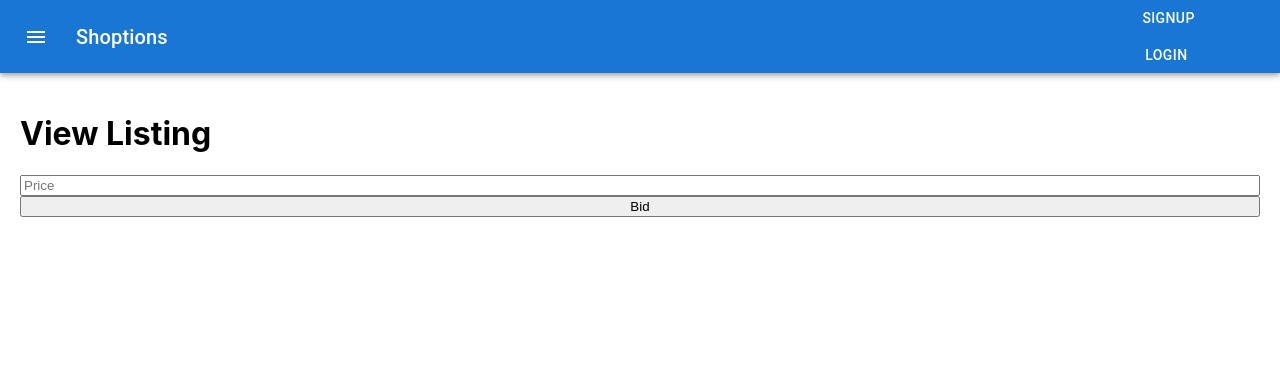
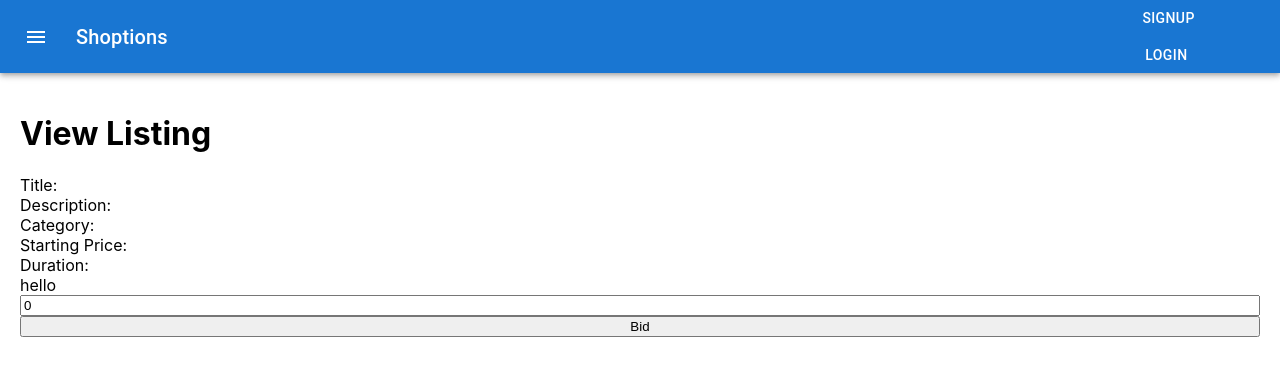
Before and after one commit to menothe/shoptions, a React (Create React App) app in the folder ui/: page /view-listing/1 in a window 1280 px wide. Shown: the top 376 px of the page. Built offline with nearby package versions, Linux system fonts and the light colour scheme.

Commit message:
get a countdown timer working

```diff
--- a/ui/package.json
+++ b/ui/package.json
@@ -16,6 +16,7 @@
     "js-cookie": "^3.0.5",
     "react": "^18.2.0",
     "react-cookie": "^7.1.4",
+    "react-countdown": "^2.3.5",
     "react-dom": "^18.2.0",
     "react-number-format": "^5.3.4",
     "react-scripts": "5.0.1",
--- /dev/null
+++ b/ui/src/components/ListingCountDown.js
@@ -0,0 +1,28 @@
+import Countdown from "react-countdown";
+
+export default function ListingCountdown({ endTime }) {
+  console.log("endtime ", endTime);
+  // Random component
+  const Completionist = () => <span>You are good to go!</span>;
+
+  // Renderer callback with condition
+  const renderer = ({ hours, minutes, seconds, completed }) => {
+    if (completed) {
+      // Render a completed state
+      return <Completionist />;
+    } else {
+      // Render a countdown
+      return (
+        <span>
+          {hours}:{minutes}:{seconds}
+        </span>
+      );
+    }
+  };
+  return (
+    <>
+      <Countdown date={endTime} renderer={renderer} />
+      <span>hello</span>
+    </>
+  );
+}
--- a/ui/src/components/pages/ViewListingPage/ViewListingPage.js
+++ b/ui/src/components/pages/ViewListingPage/ViewListingPage.js
@@ -1,9 +1,13 @@
 import { useNavigate, useParams } from "react-router-dom";
-import { useContext, useEffect } from "react";
+import { useContext, useEffect, useState } from "react";
 import { ListingContext, UserContext } from "../../../contexts";
+import { submitUserBid } from "../../../helpers/utils";
+import Countdown from "../../ListingCountDown";
+import ListingCountdown from "../../ListingCountDown";
 
 export default function ViewListingPage() {
   const [loggedIn, setLoggedIn] = useContext(UserContext);
+  const [bidAmount, setBidAmount] = useState(0);
   const navigate = useNavigate();
   useEffect(() => {
     if (window.sessionStorage.length) {
@@ -15,7 +19,7 @@ export default function ViewListingPage() {
   const { listingID } = useParams();
   const [listings, setListings] = useContext(ListingContext);
   let listing = listings.filter((item) => item.ListingID === listingID)[0];
-  const { Title, Description, Category, StartingPrice, Duration } =
+  const { Title, Description, Category, StartingPrice, Duration, EndTime } =
     listing ?? {};
 
   const handleSubmitBid = (e) => {
@@ -29,18 +33,29 @@ export default function ViewListingPage() {
        * USERID, LISTINGID, BIDAMOUNT
        *
        */
+      submitUserBid(bidAmount, listingID, setBidAmount);
     }
+  };
+
+  const handleBidAmountChange = (e) => {
+    setBidAmount(e.target.value);
   };
 
   return (
     <div style={{ display: "flex", flexDirection: "column", margin: "20px" }}>
       <h1>View Listing</h1>
-      <span>{Title}</span>
-      <span>{Description}</span>
-      <span>{Category}</span>
-      <span>{StartingPrice}</span>
-      <span>{Duration}</span>
-      <input type="text" placeholder="Price" />
+      <span>Title: {Title}</span>
+      <span>Description: {Description}</span>
+      <span>Category: {Category}</span>
+      <span>Starting Price: {StartingPrice}</span>
+      <span>Duration: {Duration}</span>
+      <ListingCountdown endTime={EndTime} />
+      <input
+        type="text"
+        placeholder="Price"
+        onChange={(e) => handleBidAmountChange(e)}
+        value={bidAmount}
+      />
       <button onClick={handleSubmitBid}>Bid</button>
     </div>
   );
--- a/ui/src/constants.js
+++ b/ui/src/constants.js
@@ -9,3 +9,4 @@ export const USER_SIGNUP = "/users/signup";
 export const USER_LOGOUT = "/users/logout";
 export const USER_LOGIN = "/users/login";
 export const GET_LISTINGS_BY_USER_SEARCH = "/listings/by_query";
+export const CREATE_BID = "/bids/create";
--- a/ui/src/helpers/utils.js
+++ b/ui/src/helpers/utils.js
@@ -4,6 +4,7 @@ import {
   USER_LOGIN,
   USER_SIGNUP,
   GET_LISTINGS_BY_USER_SEARCH,
+  CREATE_BID,
 } from "../constants";
 import axios from "axios";
 import { NumericFormat } from "react-number-format";
@@ -105,7 +106,7 @@ export const handleUserSignIn = (
     .post(SERVER_HOST + USER_LOGIN, loginRequestBody, corsConfiguration)
     .then((response) => {
       if (response.status === 200) {
-        const lastVisitedRoute = null;
+        const lastVisitedRoute = routeHistory[routeHistory.length - 2];
         setLoggedIn(true);
         if (!lastVisitedRoute) {
           navigateFn("/");
@@ -156,8 +157,20 @@ export const fetchListingsByUserSearch = (query, setSearchResults) => {
     )
     .then((response) => {
       setSearchResults(response.data);
-      console.log("results: ", response.data);
       return response.data;
+    })
+    .catch((e) => console.log(e));
+};
+
+export const submitUserBid = (amount, listingID, setBid) => {
+  const bidRequestBody = {
+    bid_amount: parseFloat(amount),
+    listing_id: listingID,
+  };
+  axios
+    .post(SERVER_HOST + CREATE_BID, bidRequestBody, corsConfiguration)
+    .then((response) => {
+      setBid(response.data.Amount);
     })
     .catch((e) => console.log(e));
 };
```
Also changed, not shown: 1 other file (tests, documents, lock files or other folders).
